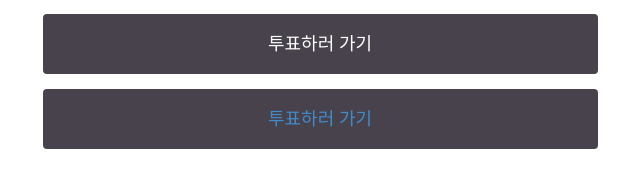
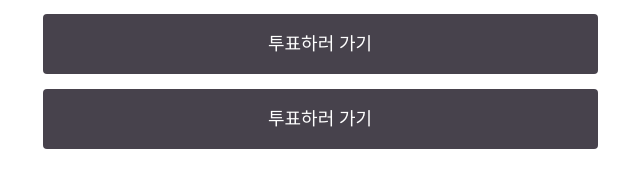
Before and after one commit to demos-people/demos-people.github.io, a Jekyll site: the page built from vote.html, in a window 1280 px wide. Shown: the part 314-502 px from the top of the page, without its empty margins (320-960 px from the left). Built offline with Jekyll 4.4.1, drawn with Linux system fonts in a browser that asks for light colours; nearby versions of some CDN libraries; some web fonts are replaced.

Commit message:
modify vote page #9

```diff
--- a/vote.html
+++ b/vote.html
@@ -24,13 +24,13 @@ function vote() {
             <div class="form-group">
               <input type="text" class="form-control" placeholder="이메일 주소">
             </div>
-            <div class="form-group">
-              <button class="btn btn-default" type="submit" onclick="vote()">투표하러 가기</button>
-            </div>
-            <div class="form-group">
-              <button class="btn btn-danger"><a href="{{ site.baseurl }}/voteProject">투표하러 가기</a></button>
-            </div>
           </form>
+          <div class="form-group">
+            <button class="btn btn-default" type="submit" onclick="vote()">투표하러 가기</button>
+          </div>
+          <div class="form-group">
+            <a href="{{ site.baseurl }}/voteProject"><button class="btn btn-danger">투표하러 가기</button></a>
+          </div>
         </div>
       </div>
     </div>
```
